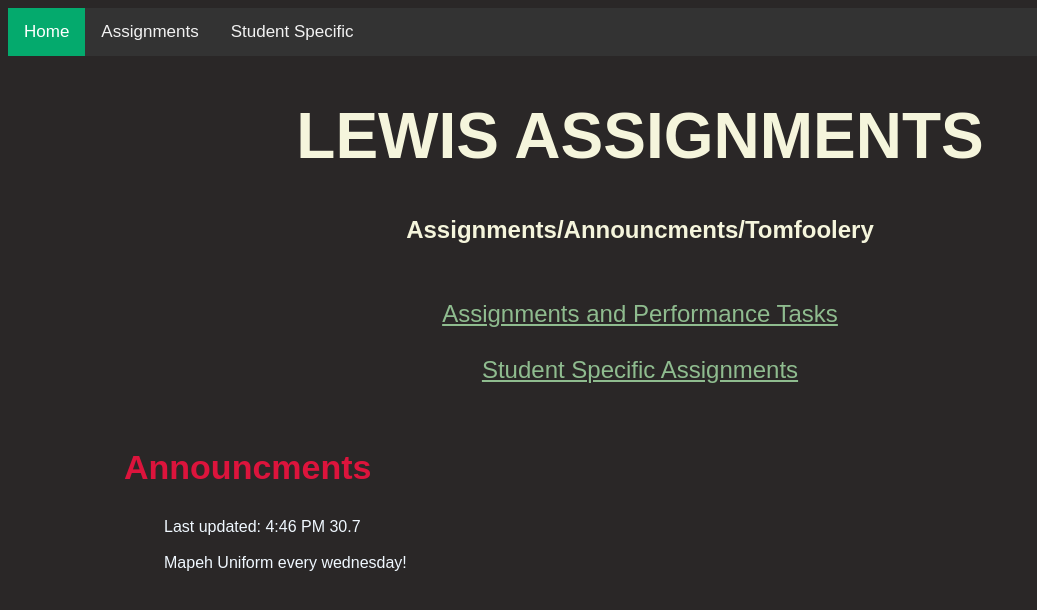
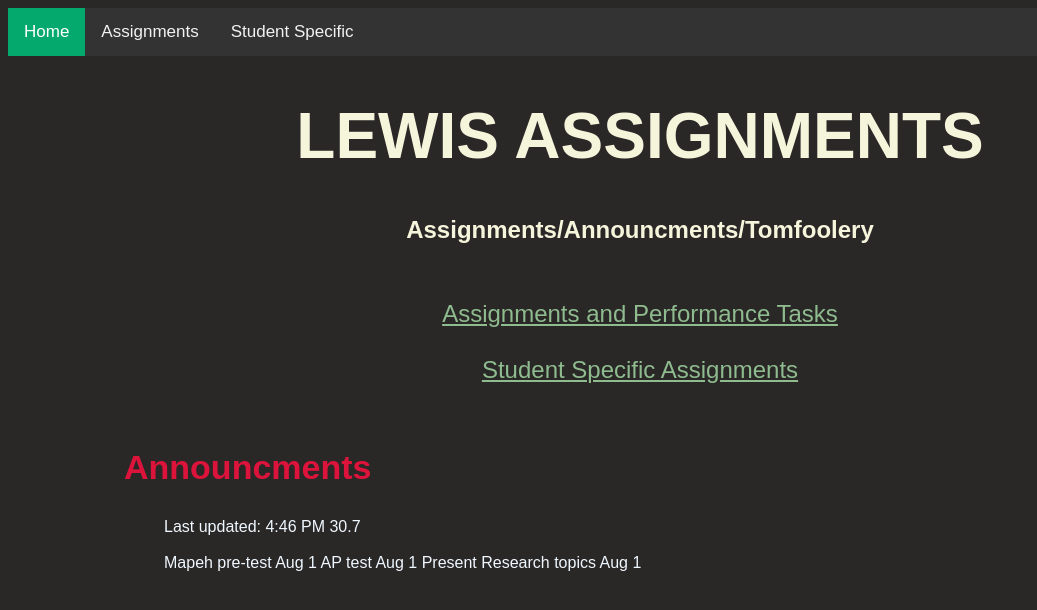
Before and after one commit to CubeOfJazz/LewisAssignments, a plain HTML site: page index.html in a window 1280 px wide. Shown: the whole page, without its empty margins (0-1037 px from the left). Drawn offline with Linux system fonts and the light colour scheme.

Commit message:
Update index.html

```diff
--- a/index.html
+++ b/index.html
@@ -34,7 +34,9 @@
         Last updated: 4:46 PM 30.7
         <br>
         <br>
-        Mapeh Uniform every wednesday!
+        Mapeh pre-test Aug 1
+        AP test Aug 1
+        Present Research topics Aug 1
     </p>
 </body>
 
```
